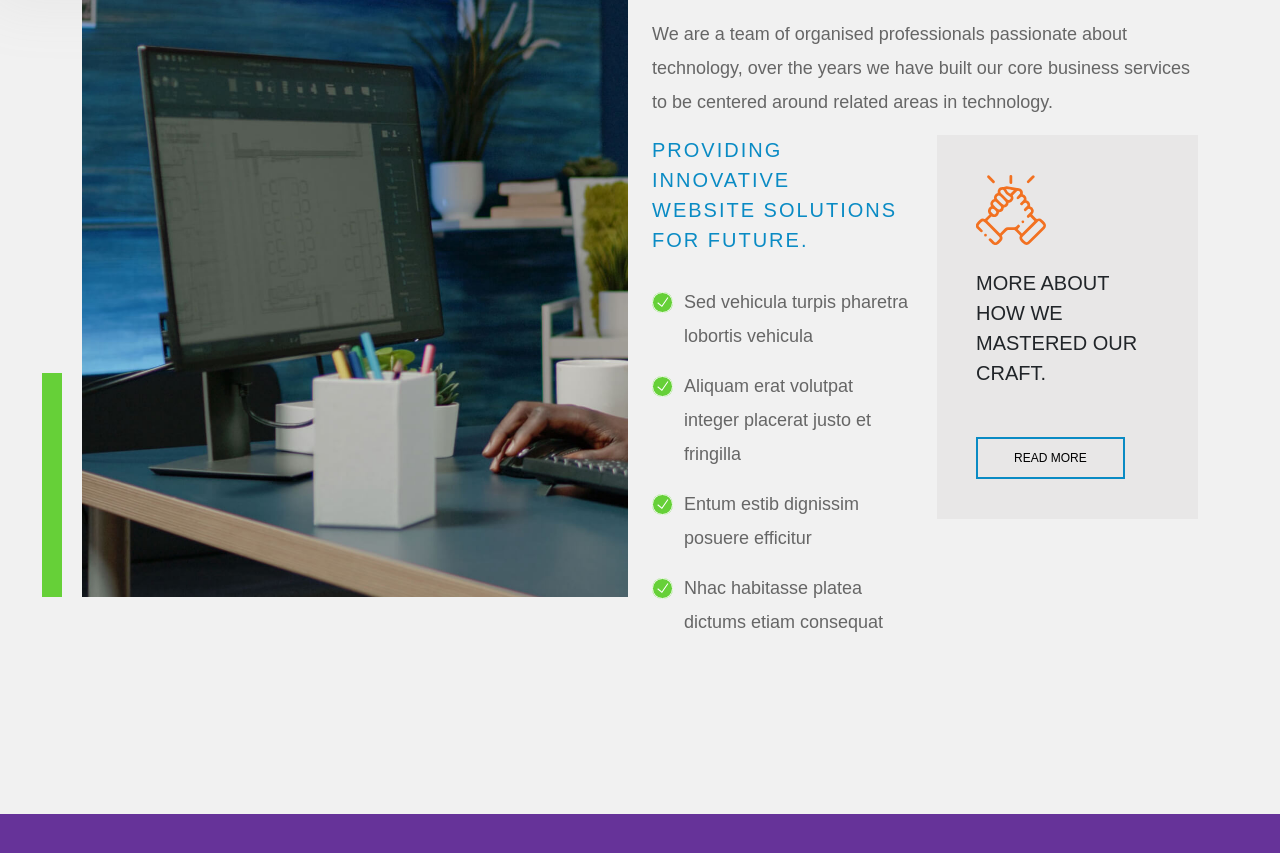
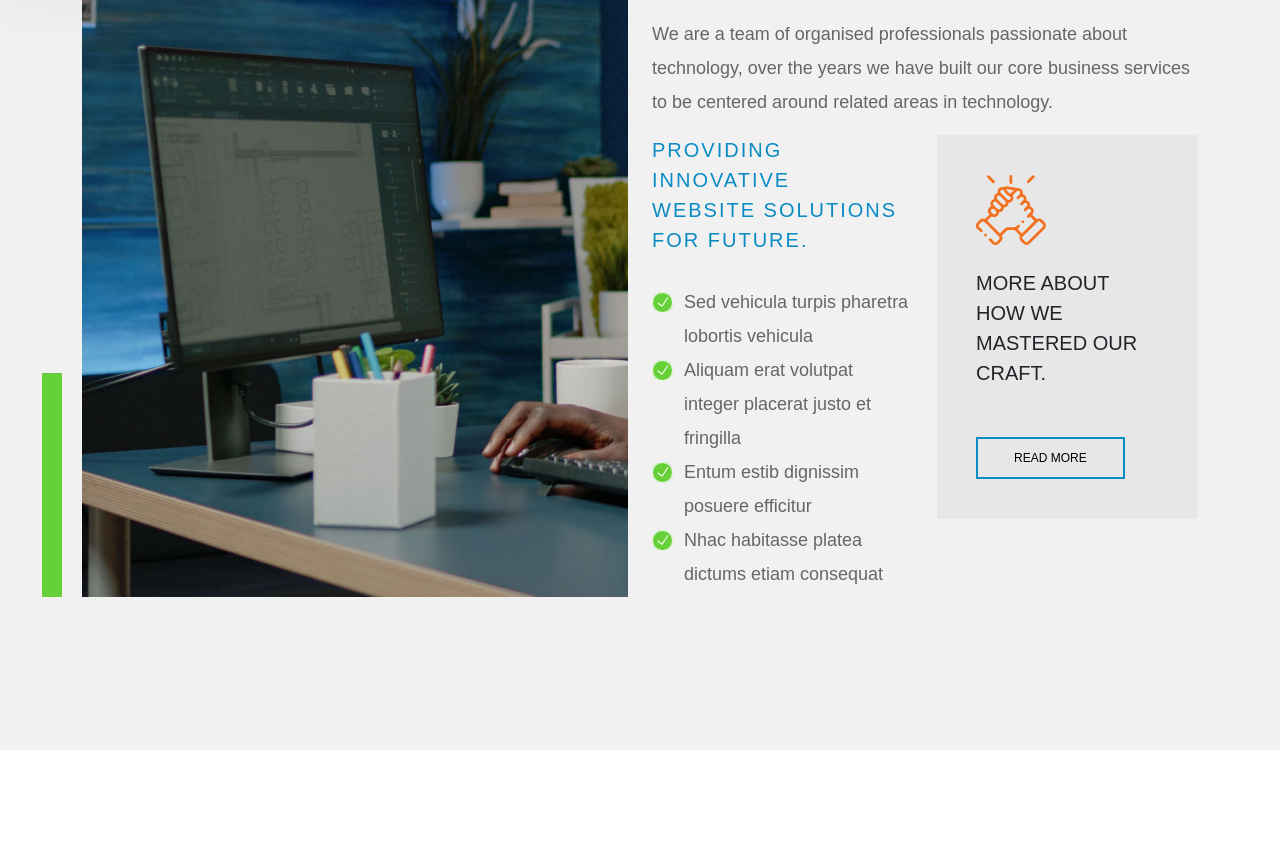
Before and after one commit to fahadzero/bt, a plain HTML site: page index.html in a window 1280 px wide. Shown: the part 1219-2072 px from the top of the page. After the commit the page ends 1969 px from the top, so only its background shows below. Drawn offline with nearby package versions, Linux system fonts and the light colour scheme; a web font is replaced by a local one.

Commit message:
Add files via upload

```diff
--- a/css/style.css
+++ b/css/style.css
@@ -86,10 +86,6 @@ h4,
 h5,
 h6 {
   font-family: 'Federo', sans-serif;
-}
-body {
-  height: 3000px;
-  background-color: rebeccapurple;
 }
 .navbar-scroll {
   height: 100px;
@@ -321,7 +317,7 @@ body {
   position: relative;
 }
 #welcome-Wrapper .welcome-one__right ul.welcome-one__points li .text p {
-  margin: 0 0 32 0;
+  margin: 0;
   overflow-wrap: break-word;
   font-size: 18px;
   font-weight: 400;
```
